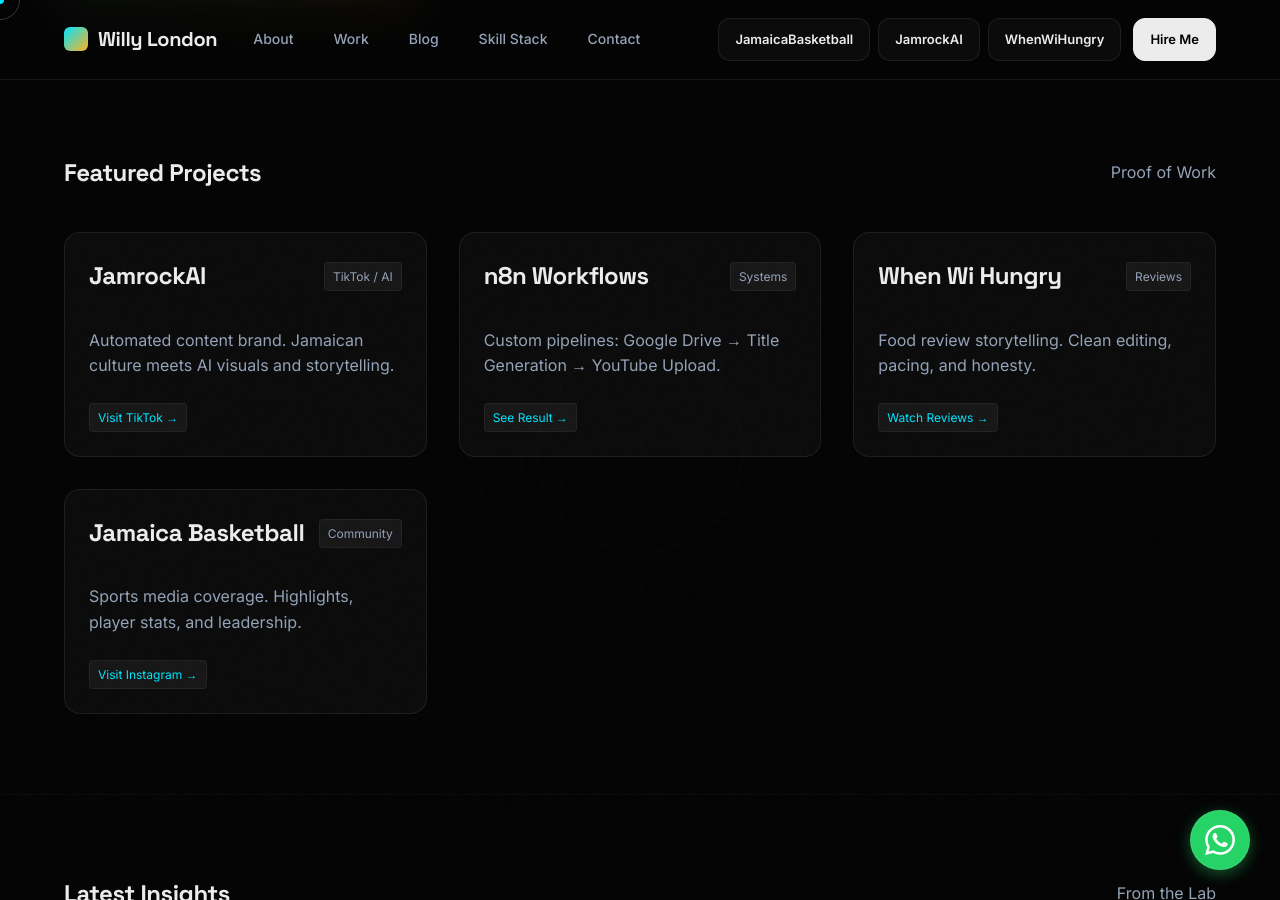
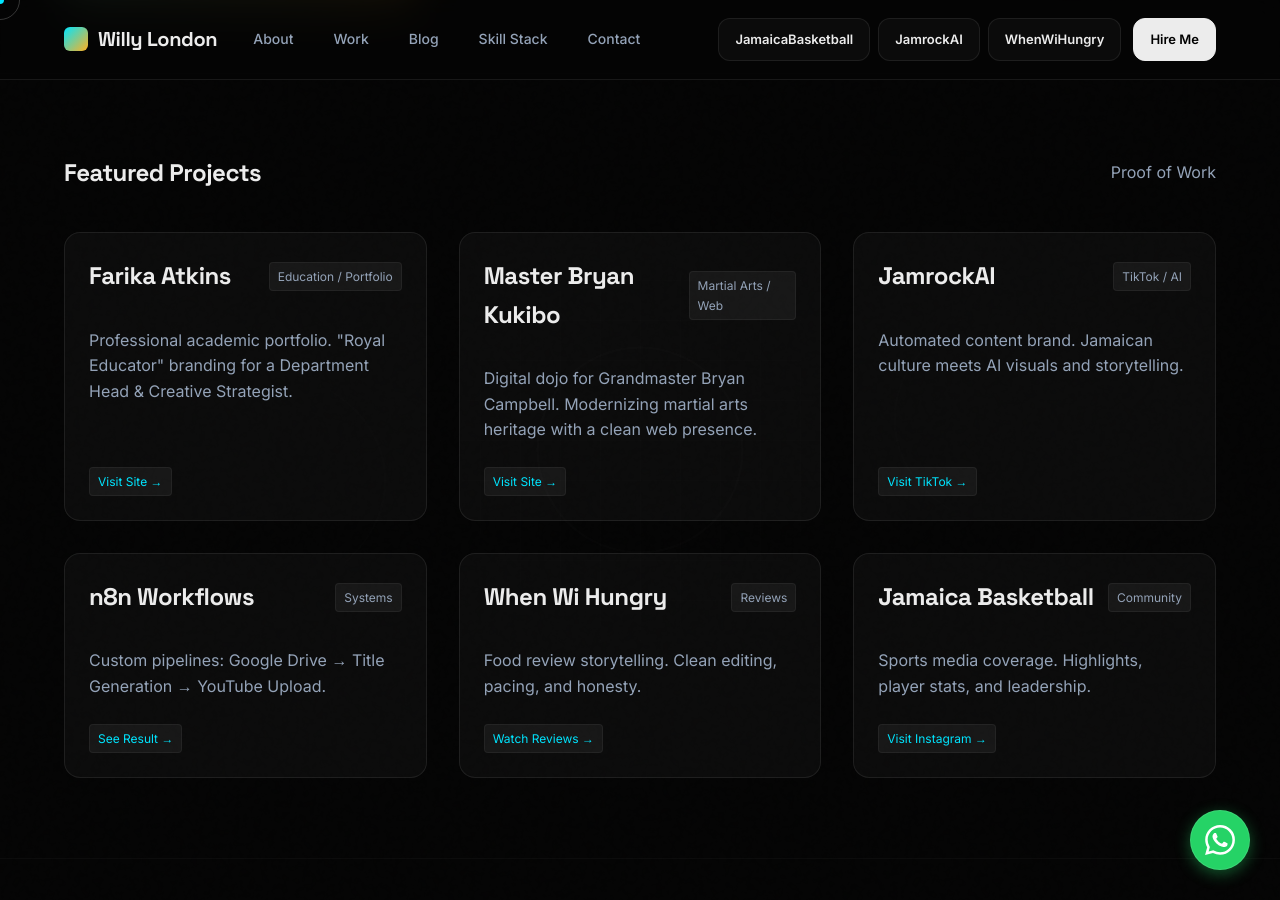
Before and after one commit to willylondon/creative-technician, a Jekyll site: the page built from index.html, in a window 1280 px wide and 900 px high, scrolled down 1227 px. Built offline with Jekyll 4.4.1, drawn with Linux system fonts in a browser that asks for light colours.

Commit message:
Update index.html

```diff
--- a/index.html
+++ b/index.html
@@ -371,6 +371,33 @@
         </div>
 
         <div class="grid-2">
+
+          <a href="https://www.farikaatkins.online" target="_blank" class="card reveal data-hover">
+            <div class="flex justify-between items-center" style="margin-bottom: 16px;">
+              <h3 class="font-heading" style="font-size: 24px;">Farika Atkins</h3>
+              <div class="tag">Education / Portfolio</div>
+            </div>
+            <p style="color: var(--text-muted); margin-bottom: 24px; flex-grow: 1;">
+              Professional academic portfolio. "Royal Educator" branding for a Department Head & Creative Strategist.
+            </p>
+            <div class="flex gap-4">
+              <span class="tag" style="color:var(--accent-cyan)">Visit Site &rarr;</span>
+            </div>
+          </a>
+
+          <a href="https://masterbryankukibo.online" target="_blank" class="card reveal data-hover">
+            <div class="flex justify-between items-center" style="margin-bottom: 16px;">
+              <h3 class="font-heading" style="font-size: 24px;">Master Bryan Kukibo</h3>
+              <div class="tag">Martial Arts / Web</div>
+            </div>
+            <p style="color: var(--text-muted); margin-bottom: 24px; flex-grow: 1;">
+              Digital dojo for Grandmaster Bryan Campbell. Modernizing martial arts heritage with a clean web presence.
+            </p>
+            <div class="flex gap-4">
+              <span class="tag" style="color:var(--accent-cyan)">Visit Site &rarr;</span>
+            </div>
+          </a>
+
           <a href="https://www.tiktok.com/@jamrockai" target="_blank" class="card reveal data-hover" style="transition-delay: 100ms;">
             <div class="flex justify-between items-center" style="margin-bottom: 16px;">
               <h3 class="font-heading" style="font-size: 24px;">JamrockAI</h3>
```
